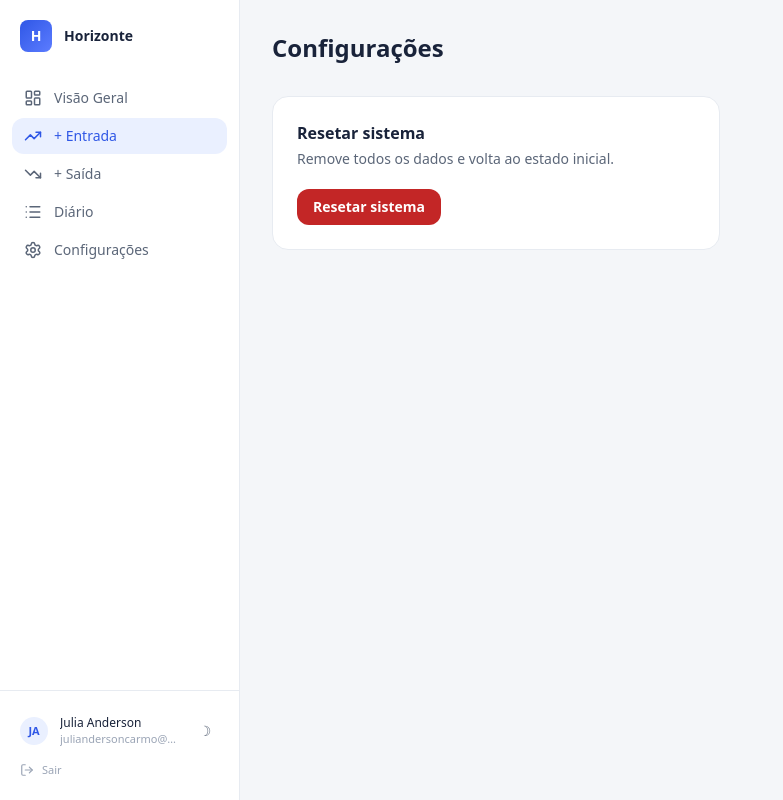
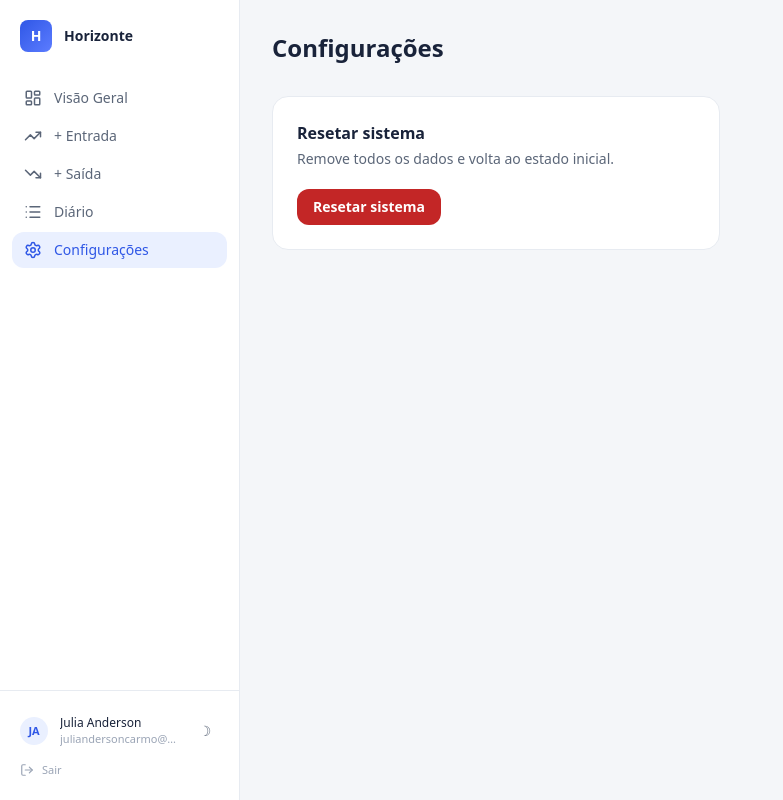
Before and after one commit to juliandersoncarmo-prog/horizonte-financeiro, a Next.js app: page /configuracoes in a window 1280 px wide. Shown: the whole page, without its empty margins (0-783 px from the left). Built offline with nearby package versions, Linux system fonts and the light colour scheme.

Commit message:
fix: item ativo da sidebar corrigido

```diff
--- a/components/Sidebar.tsx
+++ b/components/Sidebar.tsx
@@ -2,6 +2,7 @@
 
 import { useState, useEffect } from 'react'
 import Link from 'next/link'
+import { usePathname } from 'next/navigation'
 import { TrendingUp, TrendingDown, List, Settings, LogOut, LayoutDashboard } from 'lucide-react'
 import AddTransactionModal from './AddTransactionModal'
 import DiarioModal from './DiarioModal'
@@ -9,7 +10,7 @@ import { signOut } from '@/app/actions'
 
 
 export default function Sidebar() {
-  const [active,      setActive]      = useState('entradas')
+  const pathname = usePathname()
   const [modal,       setModal]       = useState<'entrada' | 'saida' | null>(null)
   const [showDiario,  setShowDiario]  = useState(false)
   const [theme,       setTheme]       = useState<'light' | 'dark'>('light')
@@ -51,32 +52,31 @@ export default function Sidebar() {
       <nav className="flex-1 px-3 py-2 flex flex-col gap-0.5">
         <Link
           href="/"
-          className={navBtn(active === 'visao-geral')}
-          onClick={() => setActive('visao-geral')}
+          className={navBtn(pathname === '/')}
         >
           <LayoutDashboard className="w-[18px] h-[18px] flex-none" />
           Visão Geral
         </Link>
 
         <button
-          onClick={() => { setActive('entradas'); setModal('entrada') }}
-          className={navBtn(active === 'entradas')}
+          onClick={() => setModal('entrada')}
+          className={navBtn(false)}
         >
           <TrendingUp className="w-[18px] h-[18px] flex-none" />
           + Entrada
         </button>
 
         <button
-          onClick={() => { setActive('saidas'); setModal('saida') }}
-          className={navBtn(active === 'saidas')}
+          onClick={() => setModal('saida')}
+          className={navBtn(false)}
         >
           <TrendingDown className="w-[18px] h-[18px] flex-none" />
           + Saída
         </button>
 
         <button
-          onClick={() => { setActive('diario'); setShowDiario(true) }}
-          className={navBtn(active === 'diario')}
+          onClick={() => setShowDiario(true)}
+          className={navBtn(false)}
         >
           <List className="w-[18px] h-[18px] flex-none" />
           Diário
@@ -84,8 +84,7 @@ export default function Sidebar() {
 
         <Link
           href="/configuracoes"
-          className={navBtn(active === 'configuracoes')}
-          onClick={() => setActive('configuracoes')}
+          className={navBtn(pathname === '/configuracoes')}
         >
           <Settings className="w-[18px] h-[18px] flex-none" />
           Configurações
```
